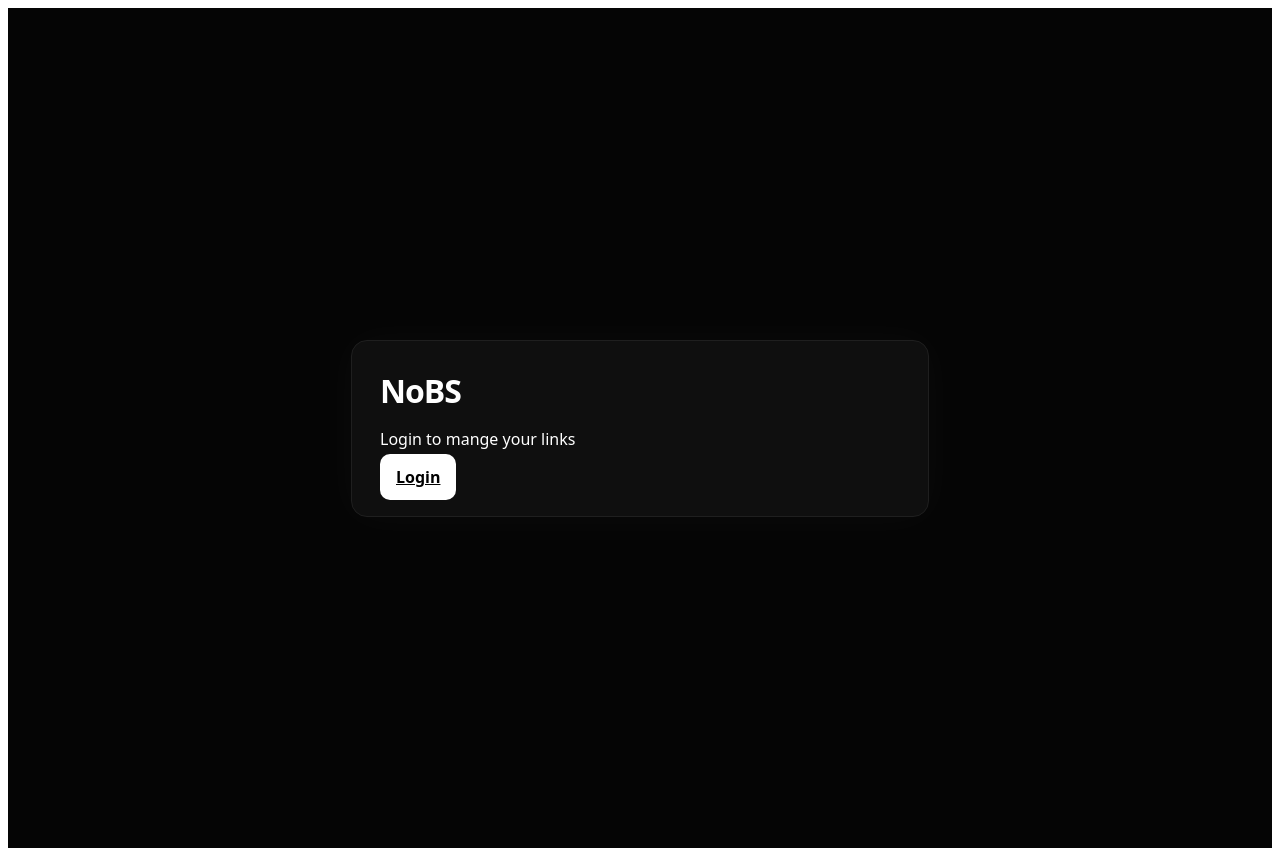
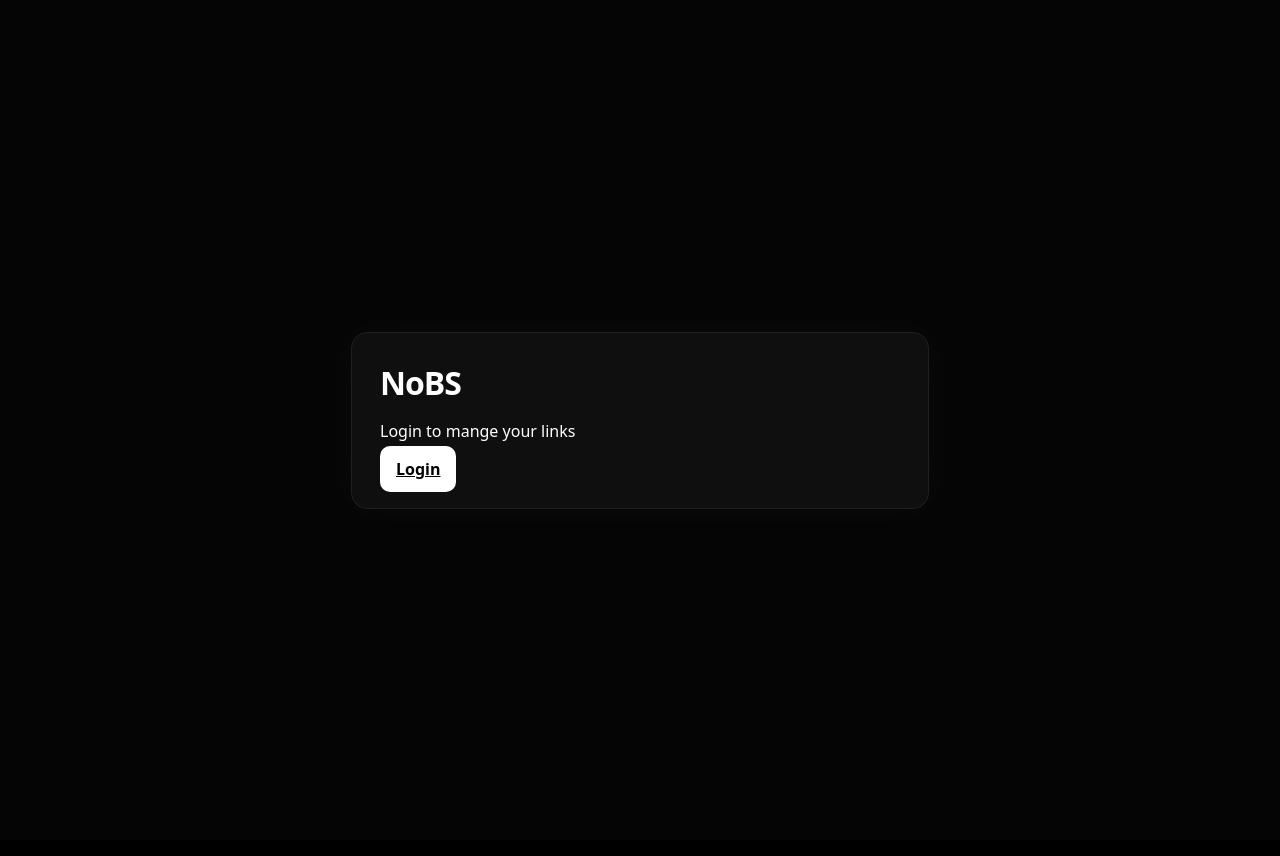
Before and after one commit to BennyGaming635/NoBS, a Next.js app in the folder nobs/: page / in a window 1280 px wide. Built offline with nearby package versions, Linux system fonts and the light colour scheme.

Commit message:
fix white border issue

```diff
--- a/nobs/app/theme.css
+++ b/nobs/app/theme.css
@@ -11,3 +11,9 @@
     --accent: #fff;
     --accent-text: #000;
 }
+
+html, body {
+  background: #000;
+  margin: 0;
+  padding: 0;
+}
```
